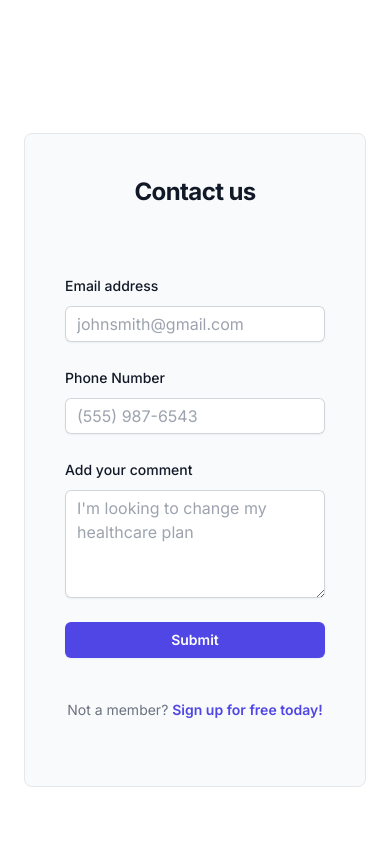
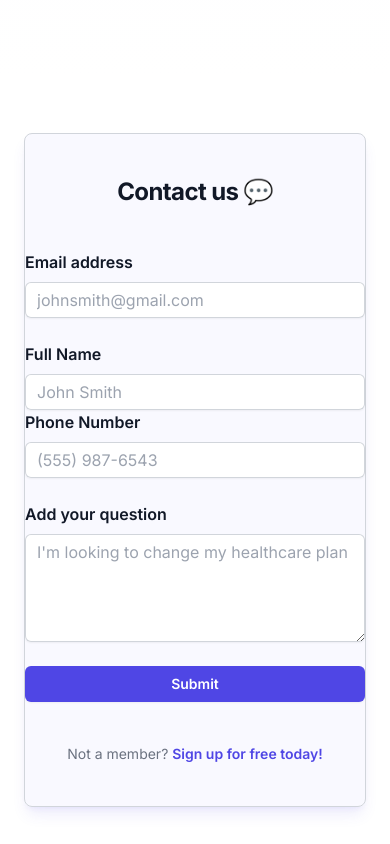
Before and after one commit to hcdl-co/Nylas, a Next.js app: page / in a window 390 px wide. Shown: the part 1120-1964 px from the top of the page. Built offline with nearby package versions, Linux system fonts and the light colour scheme.

Commit message:
added name and more mobile styling

```diff
--- a/src/app/components/form.js
+++ b/src/app/components/form.js
@@ -10,6 +10,7 @@ export default function Form() {
 
   const [formData, setFormData] = useState({
     email: "",
+    name: "",
     phone: "",
     comment: "",
   });
@@ -39,6 +40,7 @@ export default function Form() {
     } finally {
       setFormData({
         email: "",
+        name: "",
         phone: "",
         comment: "",
       });
@@ -50,15 +52,15 @@ export default function Form() {
     <>
       <Toaster />
       <div className="flex min-h-full justify-center flex-col px-6 py-12 lg:px-8">
-        <div className="bg-gray-50 border-gray border rounded-lg">
+        <div className="bg-indigo-400/5 w-full mx-auto lg:w-6/12 border-gray-300 shadow-lg shadow-indigo-600/10 border rounded-lg">
 
         <div className= "sm:mx-auto sm:w-full sm:max-w-sm">
           <h2 className="mt-10 text-center text-2xl font-bold leading-9 tracking-tight text-gray-900">
-            Contact us
+            Contact us 💬
           </h2>
         </div>
 
-        <div className="p-10 my-6 mx-auto sm:w-6/12">
+        <div className="mt-10 mb-10 sm:mx-auto sm:w-full sm:max-w-[480px]">
           <form
             className="space-y-6"
             action=""
@@ -68,7 +70,7 @@ export default function Form() {
             <div>
               <label
                 htmlFor="email"
-                className="block text-sm font-medium leading-6 text-gray-900"
+                className="block text-md font-semibold leading-6 text-gray-900"
               >
                 Email address
               </label>
@@ -89,11 +91,35 @@ export default function Form() {
               </div>
             </div>
 
-            <div>
+            <div className="flex flex-col justify-between flex-1 xl:flex-row">
+              <div className="flex-col">
+
+              <label
+                htmlFor="name"
+                className="block text-md font-semibold leading-6 text-gray-900"
+                >
+                Full Name
+              </label>
+              <div className="mt-2 rounded-md shadow-sm">
+                <input
+                  type="text"
+                  name="name"
+                  id="name"
+                  value={formData.name}
+                  onChange={(e) =>
+                    setFormData({ ...formData, name: e.target.value })
+                  }
+                  className="block w-full rounded-md border-0 py-1.5 text-gray-900 ring-1 ring-inset ring-gray-300 placeholder:text-gray-400 focus:ring-2 focus:ring-inset focus:ring-indigo-600 sm:text-sm sm:leading-6"
+                  placeholder="John Smith"
+                  />
+              </div>
+                  </div>
+                  <div className="flex-col">
+
               <label
                 htmlFor="phone-number"
-                className="block text-sm font-medium leading-6 text-gray-900"
-              >
+                className="block text-md font-semibold leading-6 text-gray-900"
+                >
                 Phone Number
               </label>
               <div className="mt-2 rounded-md shadow-sm">
@@ -107,16 +133,17 @@ export default function Form() {
                   }
                   className="block w-full rounded-md border-0 py-1.5 text-gray-900 ring-1 ring-inset ring-gray-300 placeholder:text-gray-400 focus:ring-2 focus:ring-inset focus:ring-indigo-600 sm:text-sm sm:leading-6"
                   placeholder="(555) 987-6543"
-                />
+                  />
+                  </div>
               </div>
             </div>
 
             <div>
               <label
                 htmlFor="comment"
-                className="block text-sm font-medium leading-6 text-gray-900"
+                className="block text-md font-semibold leading-6 text-gray-900"
                 >
-                Add your comment
+                Add your question
               </label>
               <div className="mt-2">
                 <textarea
--- a/src/pages/api/sendEmail.js
+++ b/src/pages/api/sendEmail.js
@@ -9,13 +9,14 @@ export default async function handler(req, res) {
 
     const nylas = Nylas.with(process.env.ACCESS_TOKEN);
 
-    const { email, phone, comment } = req.body;
+    const { email, name, phone, comment } = req.body;
 
     const draft = nylas.drafts.build({
       subject: "Contact Us Submission",
-      body: `Email: ${email}\n
-            Phone: ${phone}
-            Comment: ${comment}`,
+      body: `Name: ${name}\n
+      Email: ${email}\n
+      Phone: ${phone}\n
+      Comment: ${comment}`,
       to: [{ email: "bmaggiano@gmail.com" }],
     });
 
```
